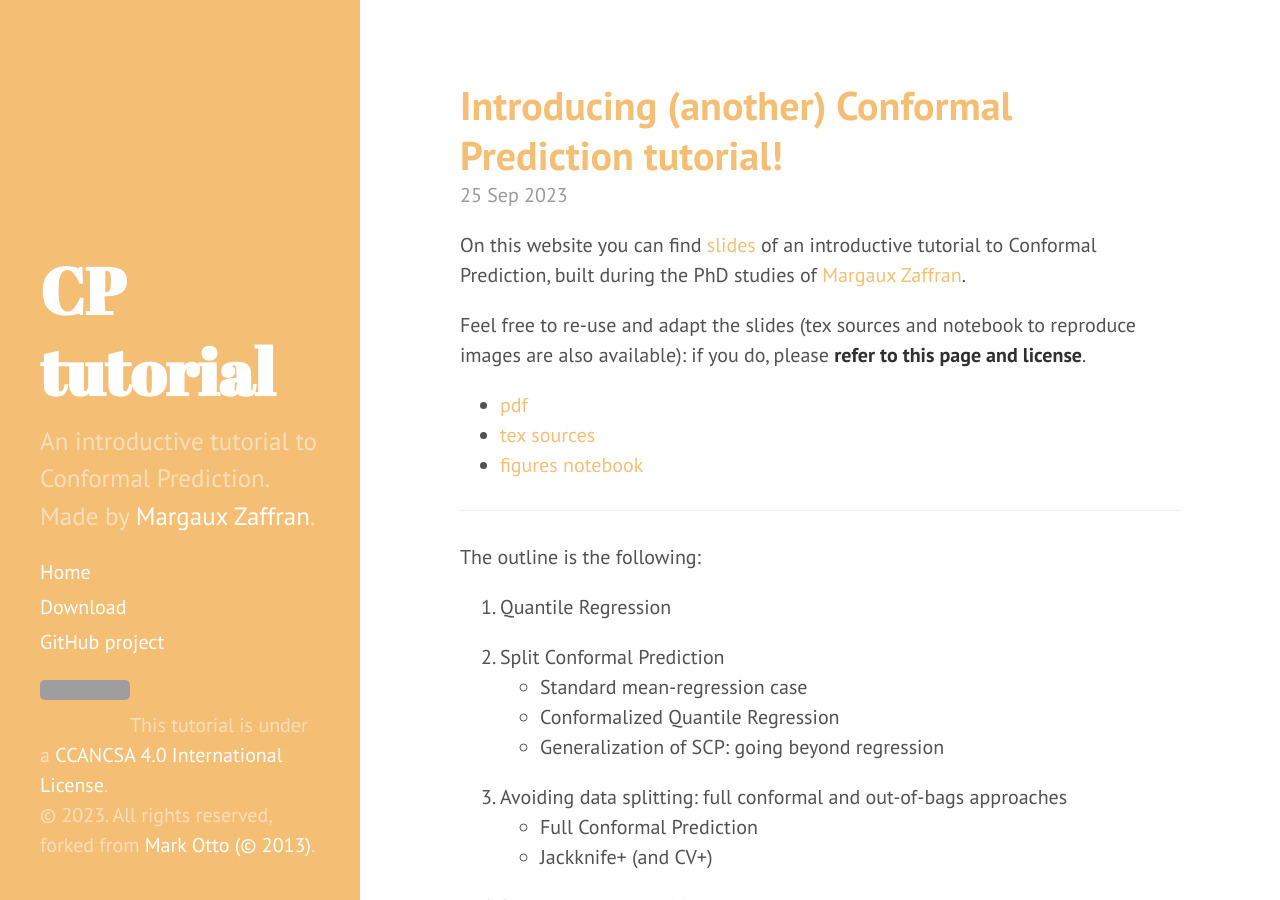
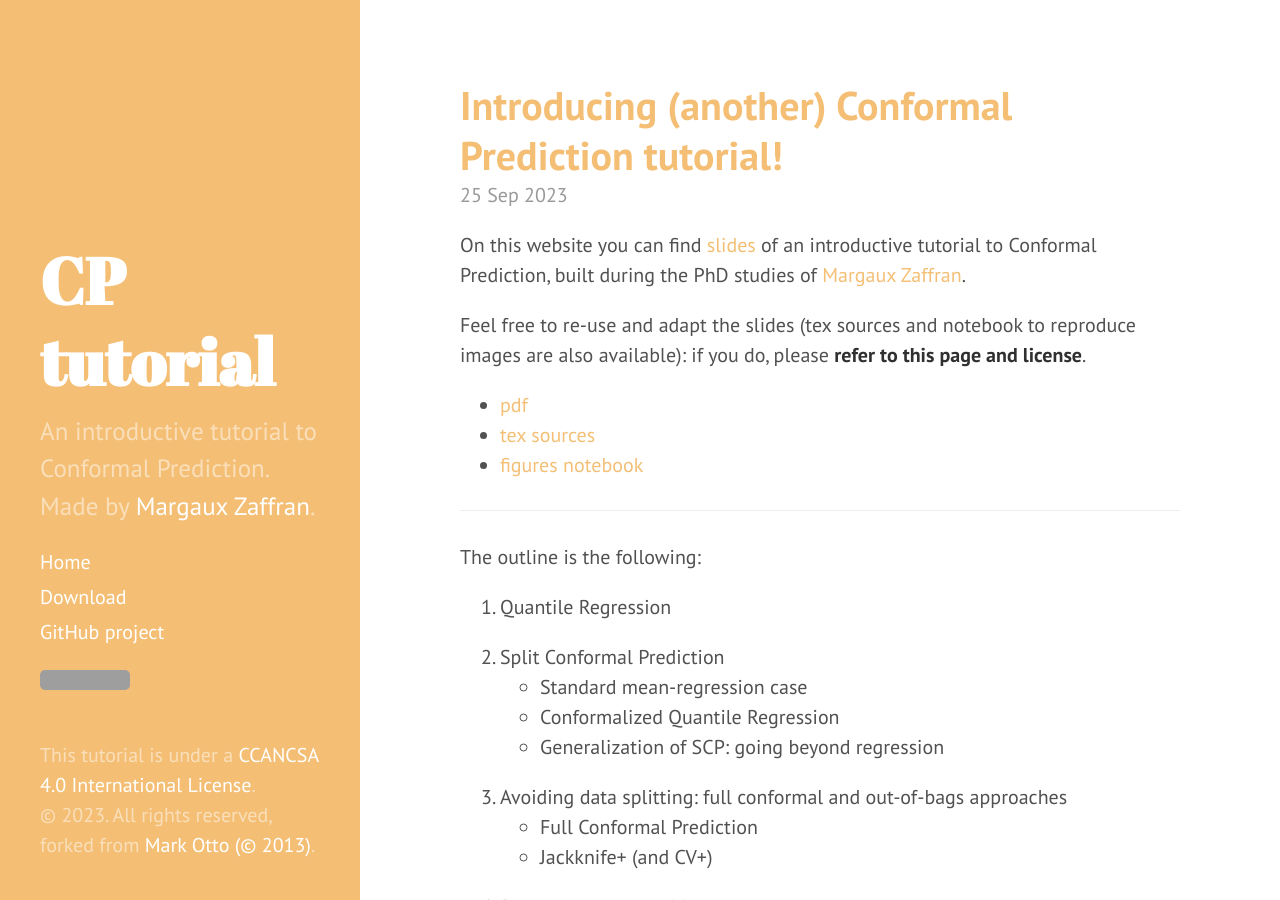
Before and after one commit to conformalpredictionintro/conformalpredictionintro.github.io, a Jekyll site: the page built from index.html, in a window 1280 px wide and 900 px high. Built offline with Jekyll 4.4.1, drawn with Linux system fonts in a browser that asks for light colours; Markdown is read by kramdown in place of the engine named in the settings; the list of posts is cut into pages by our own code; grey boxes are pictures that could not be loaded.

Commit message:
another try on vertical space

```diff
--- a/_includes/sidebar.html
+++ b/_includes/sidebar.html
@@ -30,7 +30,7 @@
       <a class="sidebar-nav-item" href="{{ site.github.repo }}">GitHub project</a>
     </nav>
 
-    <a rel="license" href="http://creativecommons.org/licenses/by-nc-sa/4.0/"><img alt="Creative Commons License" style="float:left;" src="https://i.creativecommons.org/l/by-nc-sa/4.0/88x31.png" /></a><br />This tutorial is under a <a rel="license" href="http://creativecommons.org/licenses/by-nc-sa/4.0/">CCANCSA 4.0 International License</a>.
+    <a rel="license" href="http://creativecommons.org/licenses/by-nc-sa/4.0/"><img alt="Creative Commons License" style="border-width:0" src="https://i.creativecommons.org/l/by-nc-sa/4.0/88x31.png"></a><br />This tutorial is under a <a rel="license" href="http://creativecommons.org/licenses/by-nc-sa/4.0/">CCANCSA 4.0 International License</a>.
     <p>&copy; {{ site.time | date: '%Y' }}. All rights reserved, forked from <a rel="license" href="https://github.com/poole/hyde#license">Mark Otto (&copy; 2013)</a>.</p>
   </div>
 </div>
```
